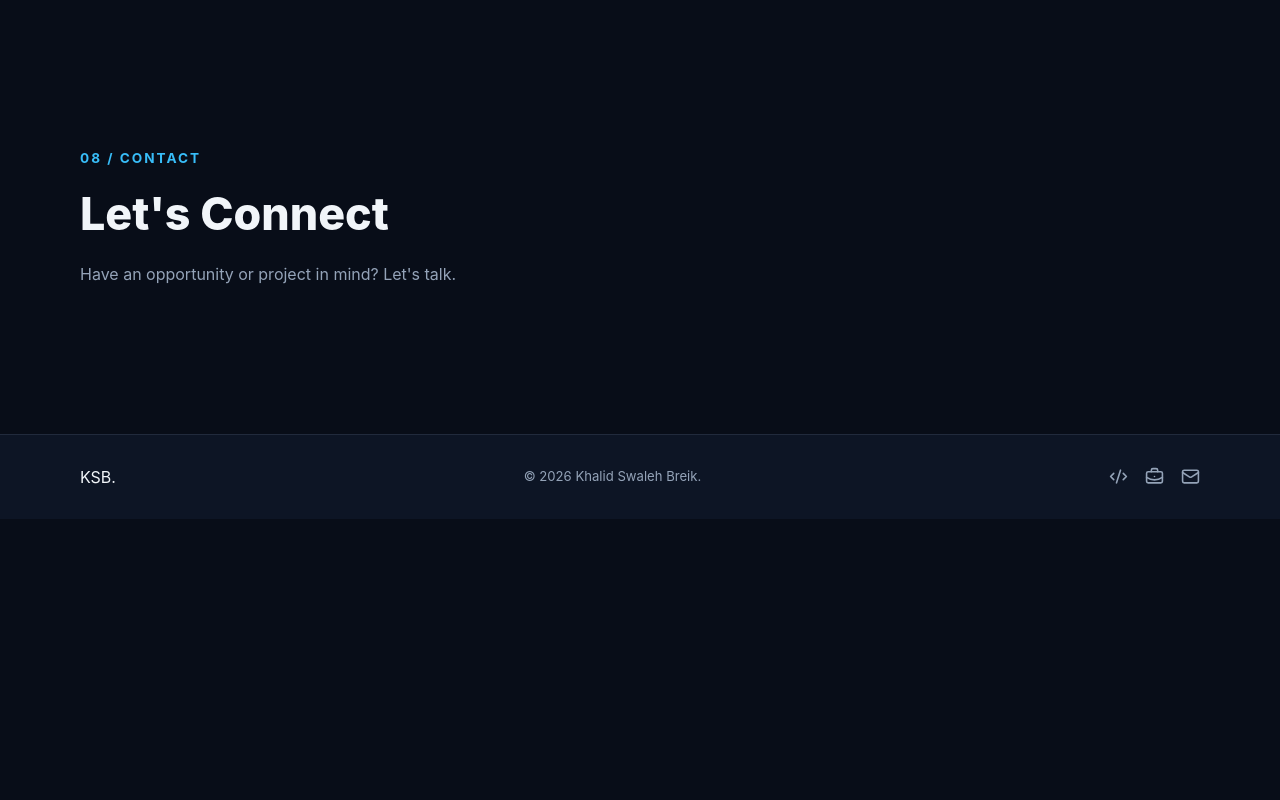
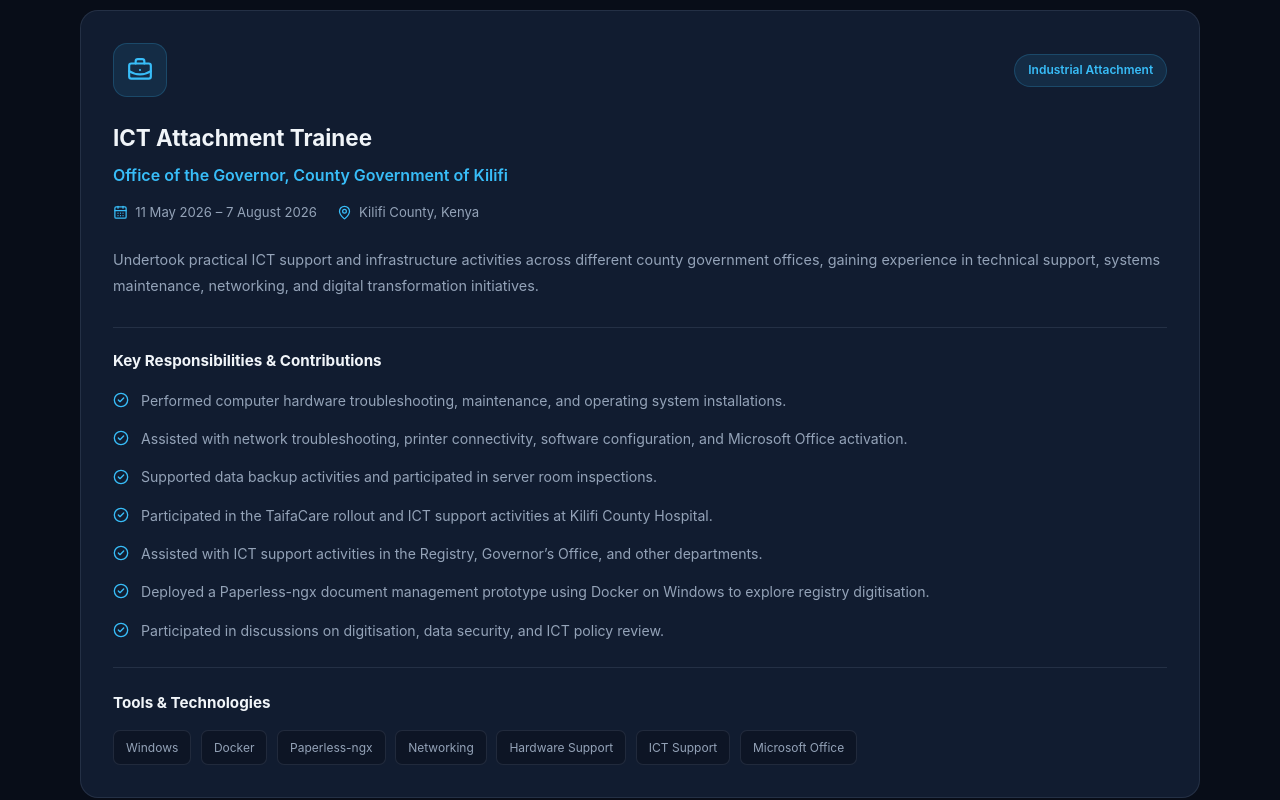
Before and after one commit to KhalidSwaleh001/KHALID-PORTFOLIO, a React (Vite) app: page / in a window 1280 px wide. Shown: the part 10960-11760 px from the top of the page. Before the commit the page ends 11479 px from the top, so only its background shows below. Built offline with nearby package versions, Linux system fonts and the light colour scheme.

Commit message:
added experience part and its styling to index.css

```diff
--- a/src/App.jsx
+++ b/src/App.jsx
@@ -1,3 +1,4 @@
+import Experience from './sections/Experience'
 import Education from './sections/Education'
 import Labs from './sections/Labs'
 import Certifications from './sections/Certifications'
@@ -46,12 +47,7 @@ export default function App() {
 
          <Education />
 
-        <PlaceholderSection
-          id="experience"
-          label="07 / Experience"
-          title="Professional Experience"
-          description="Practical experience, placements and responsibilities."
-        />
+        <Experience />
 
         <PlaceholderSection
           id="contact"
--- a/src/data/education.js
+++ b/src/data/education.js
@@ -22,8 +22,10 @@ const education = [
     period: '2019 – 2022',
     status: 'Completed',
     description:
-      'Completed secondary school education and attained the Kenya Certificate of Secondary Education.',
-    focusAreas: [],
+      'Completed high school education and attained the Kenya Certificate of Secondary Education.',
+    focusAreas: ['Computer Studies & Computing Fundamentals',
+    'Introduction to Programming and Databases',
+    'Foundation for Computer Science & Cybersecurity'],
   },
 ]
 
--- /dev/null
+++ b/src/data/experience.js
@@ -0,0 +1,33 @@
+
+const experience = [
+  {
+    id: 1,
+    role: 'ICT Attachment Trainee',
+    organization: 'Office of the Governor, County Government of Kilifi',
+    location: 'Kilifi County, Kenya',
+    period: '11 May 2026 – 7 August 2026',
+    type: 'Industrial Attachment',
+    description:
+      'Undertook practical ICT support and infrastructure activities across different county government offices, gaining experience in technical support, systems maintenance, networking, and digital transformation initiatives.',
+    responsibilities: [
+      'Performed computer hardware troubleshooting, maintenance, and operating system installations.',
+      'Assisted with network troubleshooting, printer connectivity, software configuration, and Microsoft Office activation.',
+      'Supported data backup activities and participated in server room inspections.',
+      'Participated in the TaifaCare rollout and ICT support activities at Kilifi County Hospital.',
+      'Assisted with ICT support activities in the Registry, Governor’s Office, and other departments.',
+      'Deployed a Paperless-ngx document management prototype using Docker on Windows to explore registry digitisation.',
+      'Participated in discussions on digitisation, data security, and ICT policy review.',
+    ],
+    technologies: [
+      'Windows',
+      'Docker',
+      'Paperless-ngx',
+      'Networking',
+      'Hardware Support',
+      'ICT Support',
+      'Microsoft Office',
+    ],
+  },
+]
+
+export default experience
--- a/src/index.css
+++ b/src/index.css
@@ -1762,3 +1762,178 @@ img {
     font-size: 1.2rem;
   }
 }
+
+
+/* ==========================================
+   PROFESSIONAL EXPERIENCE SECTION
+========================================== */
+
+.experience-section {
+  padding: 6rem 0;
+}
+
+.experience-list {
+  margin-top: 3rem;
+}
+
+.experience-card {
+  padding: 2rem;
+  background: var(--bg-card);
+  border: 1px solid var(--border);
+  border-radius: 18px;
+  transition:
+    transform 0.3s ease,
+    border-color 0.3s ease;
+}
+
+.experience-card:hover {
+  transform: translateY(-4px);
+  border-color: var(--accent);
+}
+
+.experience-top {
+  display: flex;
+  align-items: center;
+  justify-content: space-between;
+  gap: 1rem;
+  margin-bottom: 1.5rem;
+}
+
+.experience-icon {
+  width: 54px;
+  height: 54px;
+  display: flex;
+  align-items: center;
+  justify-content: center;
+  color: var(--accent);
+  background: rgba(56, 189, 248, 0.1);
+  border: 1px solid rgba(56, 189, 248, 0.2);
+  border-radius: 14px;
+}
+
+.experience-type {
+  padding: 0.4rem 0.8rem;
+  color: var(--accent);
+  background: rgba(56, 189, 248, 0.1);
+  border: 1px solid rgba(56, 189, 248, 0.2);
+  border-radius: 20px;
+  font-size: 0.75rem;
+  font-weight: 600;
+}
+
+.experience-content h3 {
+  color: var(--text-primary);
+  font-size: 1.4rem;
+  font-weight: 700;
+  margin-bottom: 0.5rem;
+}
+
+.experience-content h4 {
+  color: var(--accent);
+  font-size: 1rem;
+  font-weight: 600;
+  margin-bottom: 1rem;
+}
+
+.experience-meta {
+  display: flex;
+  flex-wrap: wrap;
+  gap: 1.25rem;
+  margin-bottom: 1.5rem;
+}
+
+.experience-meta span {
+  display: inline-flex;
+  align-items: center;
+  gap: 0.45rem;
+  color: var(--text-secondary);
+  font-size: 0.82rem;
+}
+
+.experience-meta svg {
+  color: var(--accent);
+}
+
+.experience-description {
+  color: var(--text-secondary);
+  font-size: 0.9rem;
+  line-height: 1.8;
+  margin-bottom: 1.75rem;
+}
+
+.experience-responsibilities {
+  padding-top: 1.4rem;
+  border-top: 1px solid var(--border);
+}
+
+.experience-responsibilities h5,
+.experience-technologies h5 {
+  color: var(--text-primary);
+  font-size: 0.95rem;
+  font-weight: 700;
+  margin-bottom: 1rem;
+}
+
+.experience-responsibilities ul {
+  display: flex;
+  flex-direction: column;
+  gap: 0.9rem;
+  list-style: none;
+  padding: 0;
+  margin: 0;
+}
+
+.experience-responsibilities li {
+  display: flex;
+  align-items: flex-start;
+  gap: 0.75rem;
+  color: var(--text-secondary);
+  font-size: 0.88rem;
+  line-height: 1.7;
+}
+
+.experience-responsibilities li svg {
+  flex-shrink: 0;
+  margin-top: 0.2rem;
+  color: var(--accent);
+}
+
+.experience-technologies {
+  padding-top: 1.5rem;
+  margin-top: 1.5rem;
+  border-top: 1px solid var(--border);
+}
+
+.experience-tags {
+  display: flex;
+  flex-wrap: wrap;
+  gap: 0.6rem;
+}
+
+.experience-tags span {
+  padding: 0.45rem 0.75rem;
+  color: var(--text-secondary);
+  background: var(--bg-secondary);
+  border: 1px solid var(--border);
+  border-radius: 7px;
+  font-size: 0.75rem;
+}
+
+@media (max-width: 650px) {
+  .experience-section {
+    padding: 4rem 0;
+  }
+
+  .experience-card {
+    padding: 1.4rem;
+  }
+
+  .experience-content h3 {
+    font-size: 1.2rem;
+  }
+
+  .experience-meta {
+    flex-direction: column;
+    gap: 0.7rem;
+  }
+}
--- a/src/sections/Experience.jsx
+++ b/src/sections/Experience.jsx
@@ -0,0 +1,89 @@
+
+import {
+  BriefcaseBusiness,
+  CalendarDays,
+  MapPin,
+  CheckCircle2,
+} from 'lucide-react'
+
+import experience from '../data/experience'
+import SectionHeading from '../components/SectionHeading'
+
+function Experience() {
+  return (
+    <section id="experience" className="section experience-section">
+      <div className="container">
+        <SectionHeading
+          label="PROFESSIONAL JOURNEY"
+          title="Professional Experience"
+          description="Practical experience gained through ICT support, infrastructure maintenance, and digital transformation activities."
+        />
+
+        <div className="experience-list">
+          {experience.map((item) => (
+            <article className="experience-card" key={item.id}>
+              <div className="experience-top">
+                <div className="experience-icon">
+                  <BriefcaseBusiness size={26} />
+                </div>
+
+                <span className="experience-type">
+                  {item.type}
+                </span>
+              </div>
+
+              <div className="experience-content">
+                <h3>{item.role}</h3>
+
+                <h4>{item.organization}</h4>
+
+                <div className="experience-meta">
+                  <span>
+                    <CalendarDays size={15} />
+                    {item.period}
+                  </span>
+
+                  <span>
+                    <MapPin size={15} />
+                    {item.location}
+                  </span>
+                </div>
+
+                <p className="experience-description">
+                  {item.description}
+                </p>
+
+                <div className="experience-responsibilities">
+                  <h5>Key Responsibilities & Contributions</h5>
+
+                  <ul>
+                    {item.responsibilities.map((responsibility, index) => (
+                      <li key={index}>
+                        <CheckCircle2 size={16} />
+                        <span>{responsibility}</span>
+                      </li>
+                    ))}
+                  </ul>
+                </div>
+
+                <div className="experience-technologies">
+                  <h5>Tools & Technologies</h5>
+
+                  <div className="experience-tags">
+                    {item.technologies.map((technology) => (
+                      <span key={technology}>
+                        {technology}
+                      </span>
+                    ))}
+                  </div>
+                </div>
+              </div>
+            </article>
+          ))}
+        </div>
+      </div>
+    </section>
+  )
+}
+
+export default Experience
```
